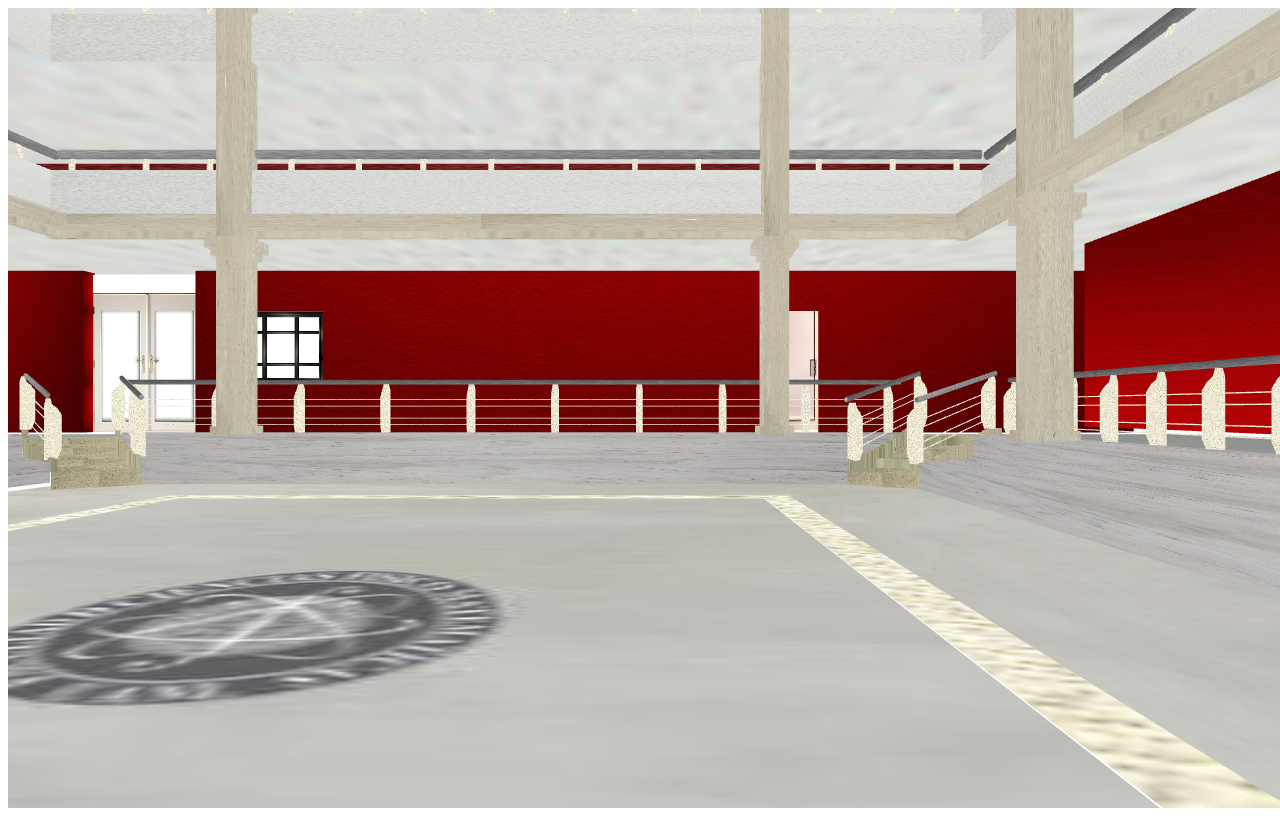
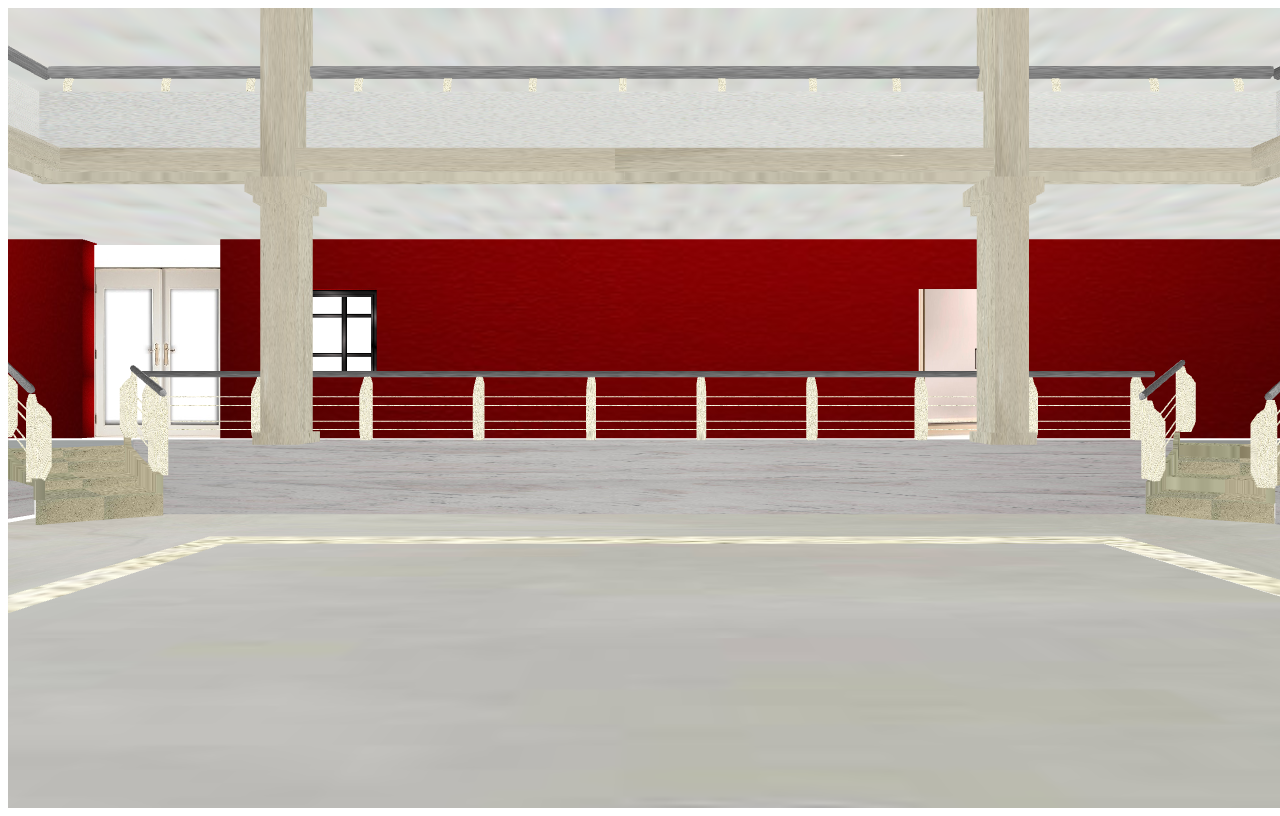
Before and after one commit to Ferroz/.github.io, a plain HTML site: page Facultad 3D - respaldo/index.html in a window 1280 px wide. Drawn offline with Linux system fonts and the light colour scheme; animation ran at ten frames a second.

Commit message:
Update index.html

```diff
--- a/Facultad 3D - respaldo/index.html
+++ b/Facultad 3D - respaldo/index.html
@@ -33,7 +33,7 @@ function iniciar()
 	var FAR = 1000;
 	camera = new THREE.PerspectiveCamera( VIEW_ANGLE, ASPECT, NEAR, FAR);
 	escenario.add(camera);
-	camera.position.set(10,5,15);
+	camera.position.set(0,5,0);
 	camera.rotation.y=90;
 	renderer = new THREE.WebGLRenderer( {antialias:true} );
 	renderer.setSize(SCREEN_WIDTH, SCREEN_HEIGHT);
@@ -42,7 +42,7 @@ function iniciar()
 
 
 	var Pilares = new THREE.JSONLoader();
-	Pilares.load("OBJ/Pilarin.js", AgregarPilares);
+	Pilares.load("OBJ/pilarin.js", AgregarPilares);
 
 	var Pozo = new THREE.JSONLoader();
 	Pozo.load("OBJ/pozo.js", AgregarPozo);
@@ -408,6 +408,17 @@ function mensajeAudi()
 	swal("Auditorio", "Este es el primer Auditorio de la Facultad Ciencias Fisico Matematicas, aqui se realizan todas conferencias.");
 }
 
+function mensajeDire()
+{
+	swal("Direccion Academica", "Aqui se administra la direccion de todas las carreras que se imparten en la Facultad Ciencias Fisico Matematicas, tambien encontraras a los coordinadores de cada Licenciatura.");
+}
+
+function mensajeTeso()
+{
+	swal("Tesoreria", "Pagos, Adeudos, Tramite de Becas, Kardex, Etc... En este lugar se realiza el pago de todos los tramites que desees.");
+}
+
+
 function checkRotation(){
 
     var x = camera.position.x,
@@ -426,8 +437,7 @@ function checkRotation(){
 
 }
 
-function colisiones()
-{
+function colisiones(){
 tiempo=0.005;
 distancia=50;
 recorrido=Math.abs(distancia*tiempo);
@@ -450,12 +460,8 @@ function colisiones()
 }
 
 
-
-if(camera.position.x==-24 && camera.position.y==2)
-{
-	camera.position.x = -23;
-	camera.position.y= 2;
-}
+//Pozo y Escaleras
+//--Derecho
 if(camera.position.x==27 && camera.position.y==5 && camera.position.z > -2 && camera.position.z < 4)
 {
 
@@ -463,76 +469,189 @@ if(camera.position.x==27 && camera.position.y==5 && camera.position.z > -2 && ca
 }
 if(camera.position.x==26 && camera.position.y==7 && camera.position.z >-2 && camera.position.z < 4)
 {
+	camera.position.y= 5;
+}
+
+if(camera.position.x==26 && camera.position.z>7 && camera.position.z<33 && camera.position.y==5)
+{
+	camera.position.x=25.5;
+}
+
+if(camera.position.x==26 && camera.position.z<-3 && camera.position.z>-35 && camera.position.y==5)
+{
+	camera.position.x=25.5;
+}
+
+if(camera.position.x==27 && camera.position.y==5&& camera.position.z>=34 && camera.position.z<=38)
+{
+	camera.position.y==7;
+}
+if(camera.position.x==28 && camera.position.y==7&& camera.position.z>=34 && camera.position.z<=38)
+{
+	camera.position.y==5;
+}
+//-- Arriba
+if(camera.position.z==-37 && camera.position.y==5 && camera.position.x > 24 && camera.position.x < 26)
+{
+
+	camera.position.y= 7;
+}
+if(camera.position.z==-36 && camera.position.y==7 && camera.position.x > 24 && camera.position.x < 26)
+{
 
 	camera.position.y= 5;
 }
-if(camera.position.z==-36 && camera.position.y==5)
+
+if(camera.position.z==-36 && camera.position.y==5 && camera.position.x < 22 && camera.position.x > -22)
 {
-	camera.position.z = -35;
+
+	camera.position.z= -35.5;
+}
+
+if(camera.position.z==-37 && camera.position.y==5 && camera.position.x < -24 && camera.position.x > -26)
+{
+
+	camera.position.y= 7;
+}
+if(camera.position.z==-36 && camera.position.y==7 && camera.position.x < -24 && camera.position.x > -26)
+{
+
 	camera.position.y= 5;
 }
-if(camera.position.z==38 && camera.position.y==5)
+
+//--Abajo
+if(camera.position.z==40 && camera.position.y==5)
 {
-	camera.position.z = 37;
+	camera.position.z = 39.5;
+
+}
+
+//---Izquierdo
+if(camera.position.x==-25 && camera.position.y==5 &&camera.position.z<-3 && camera.position.z>-35)
+{
+	camera.position.x=-24.5;
+}
+if(camera.position.x==-25 && camera.position.y==5 &&camera.position.z>7 && camera.position.z<33)
+{
+	camera.position.x=-24.5;
+}
+if(camera.position.x==-26 && camera.position.y==5 && camera.position.z > -2 && camera.position.z < 4)
+{
+	camera.position.y= 7;
+}
+if(camera.position.x==-25 && camera.position.y==7 && camera.position.z >-2 && camera.position.z < 4)
+{
 	camera.position.y= 5;
 }
-if(camera.position.x>23 && camera.position.z>7 && camera.position.z<33 && camera.position.y==5)
+
+//--Pasillos Derecho
+
+if(camera.position.x==45 && camera.position.y ==7)
 {
-	camera.position.x=22;
+	camera.position.x=44.5;
 }
-if(camera.position.x>23 && camera.position.z<-4 && camera.position.z<-32 && camera.position.y==5)
+
+if(camera.position.x==36 && camera.position.y ==7 &&camera.position.z<-3 && camera.position.z>-35)
 {
-	camera.position.x=22;
+	camera.position.x=36.5;
+}
+
+if(camera.position.x==36 && camera.position.y ==7 &&camera.position.z>7 && camera.position.z<35)
+{
+	camera.position.x=36.5;
+}
+
+//-- Pasillo Abajo
+if(camera.position.z==50 && camera.position.y==7 && camera.position.x<=31 && camera.position.x>=13)
+{
+	camera.position.z=50.5;
+}
+if(camera.position.z==50 && camera.position.y==7 && camera.position.x<=-11 && camera.position.x>=-29)
+{
+	camera.position.z=50.5;
+}
+
+//-- Escaleras
+if(camera.position.z>=35 && camera.position.z<=40  && camera.position.y==7 && camera.position.x<=-5 && camera.position.x>=1)
+{
+	camera.position.y=5;
+}
+if(camera.position.z>=35 && camera.position.z<=40  && camera.position.y==5  && camera.position.x<=-5 && camera.position.x>=1)
+{
+	camera.position.y=7;
+}
+
+
+//--- Pasillo Izquierdo
+
+if(camera.position.x==-50 && camera.position.y==7 && camera.position.z<=57 && camera.position.z>=-33)
+{
+camera.position.x=-49.5;
+}
+if(camera.position.z==56 && camera.position.y==7 && camera.position.x<=-52)
+{
+camera.position.z=56.5;
+}
+if(camera.position.x <=-77)
+{
+camera.position.x=-76.5;
+}
+
+
+if(camera.position.x==-35 && camera.position.y==7 && camera.position.z>=-40 && camera.position.z<=-6)
+{
+camera.position.x=-35.5;
+}
+
+if(camera.position.x==-35 && camera.position.y==7 && camera.position.z>=8 && camera.position.z<=42)
+{
+camera.position.x=-35.5;
+}
+//--Pasillo Arriba
+if(camera.position.z==-57)
+{
+	camera.position.z=-56.5;
+}
+
+if(camera.position.z ==-52 && camera.position.y == 7 && camera.position.x<30 && camera.position.x >-28)
+{
+	camera.position.z=-52.5;
+}
+
+//-- Pasillo Abajo
+if(camera.position.z==94)
+{
+	camera.position.z=93.5;
+}
+
+//---Mensajes
+	if(camera.position.x>=-50 && camera.position.x<=-45 && camera.position.z>=8 && camera.position.z<=21 && camera.position.y == 7 )
+	{
+		mensajeCafe();
+	}
+	if(camera.position.x>=37 && camera.position.x<=44 && camera.position.z<=-18 && camera.position.z >=-24 && camera.position.y == 7 )
+	{
+		mensajeAudi();
+	}
+	if(camera.position.x>=-44 && camera.position.x<=-33 && camera.position.z<=-50 && camera.position.z >=-55 && camera.position.y == 7 )
+	{
+		mensajeDire();
+	}
+	if(camera.position.x>=37 && camera.position.x<=44 && camera.position.z<=47 && camera.position.z >=32 && camera.position.y == 7 )
+	{
+		mensajeTeso();
 	}
 
 
 
 
-if(camera.position.x<=42 && camera.position.x>=38&& camera.position.y ==7)
-{
-	camera.position.x = 40;
-}
-
-if(camera.position.x==40 && camera.position.y==7 && camera.position.z >-2 && camera.position.z < 2)
-{
-	camera.position.x=37;
-}
-
-if(camera.position.x==-49)
-{
-	camera.position.x = -48;
-}
-if(camera.position.z==90)
-					{
-						camera.position.z = 89;
-					}
-					if(camera.position.z==-55)
-					{
-						camera.position.z = -54;
-					}
-					if(camera.position.x==-48.25 && camera.position.z==12 && camera.position.y == 7 )
-					{
-						mensajeCafe();
-
-
-					}
-					if(camera.position.x==40 && camera.position.z==-28 && camera.position.y == 7 )
-					{
-						mensajeAudi();
-
-
-					}
-
 					tiempo_rotacion=0.1;
 					distancia=100;
 					recorrido_rotacion=distancia*tiempo_rotacion;
-
-
 					 camera.lookAt(escenario.position);
 				controls.target.set(camera.position.x,camera.position.y,camera.position.z);
 
 }
-
 function animar() {
 
 
```
Lines whose indentation alone changed are shown as unchanged.
